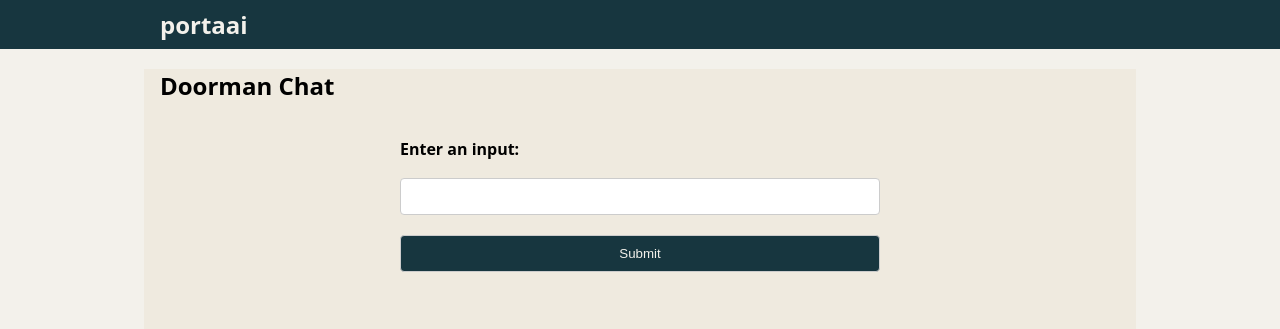
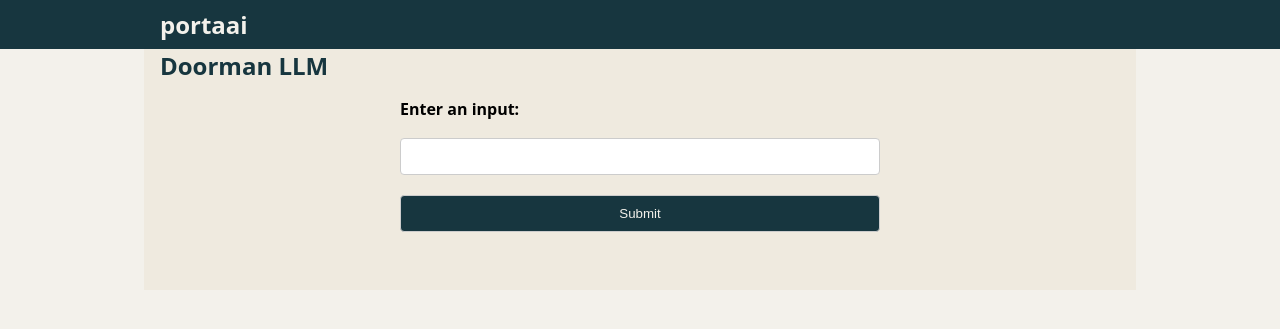
Before and after one commit to fekenzofugi/alera, a Flask app: page / in a window 1280 px wide. Shown: the top 329 px of the page. Run offline with Flask 3, Linux system fonts and the light colour scheme; some libraries are stand-ins or nearby versions.

Commit message:
tts init

```diff
--- a/app/static/style.css
+++ b/src/app/static/style.css
@@ -24,6 +24,10 @@ nav {
     margin: 0 auto;
     align-items: center;
     padding: 0.5rem 1rem;
+}
+h1 {
+    margin: 0;
+    color: #17363f;
 }
 nav h1 {
     margin: 0;
--- a/app/templates/main/index.html
+++ b/src/app/templates/main/index.html
@@ -1,9 +1,7 @@
 {% extends 'base.html' %}
 
 {% block header %}
-    <h1>
-        Doorman Chat
-    </h1>
+    <h1> {% block title %}Doorman LLM{% endblock %}</h1>
 {% endblock %}
 
 {% block content %}
```
Also changed, not shown: src/app/__init__.py (renamed from app/__init__.py), src/app/main/__init__.py (renamed from app/main/__init__.py), src/app/main/views.py (renamed from app/main/views.py), src/app/static/script.js (renamed from app/static/script.js), src/app/templates/base.html (renamed from app/templates/base.html), src/main.py (renamed from main.py), src/utils/stt.py (added), src/utils/tts.py (added), 4 other files.
